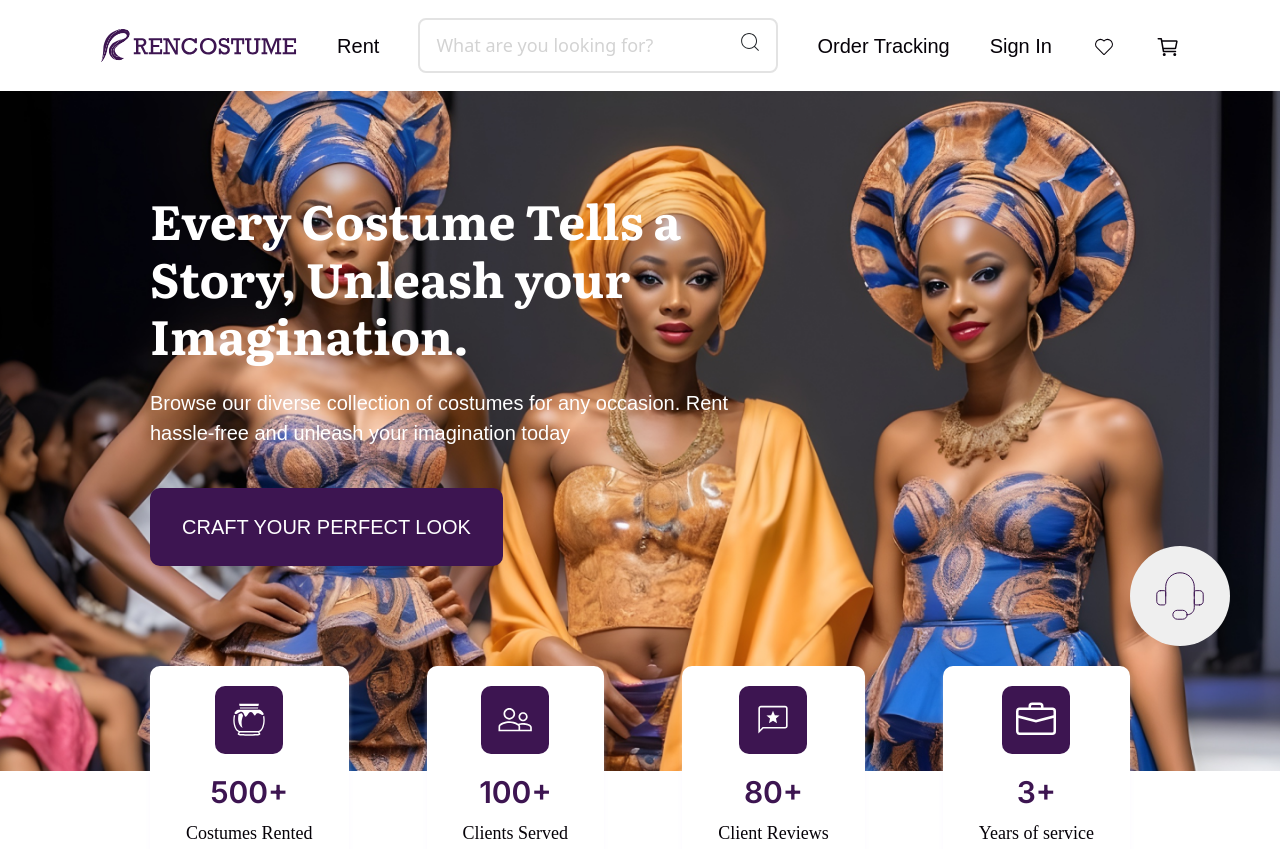
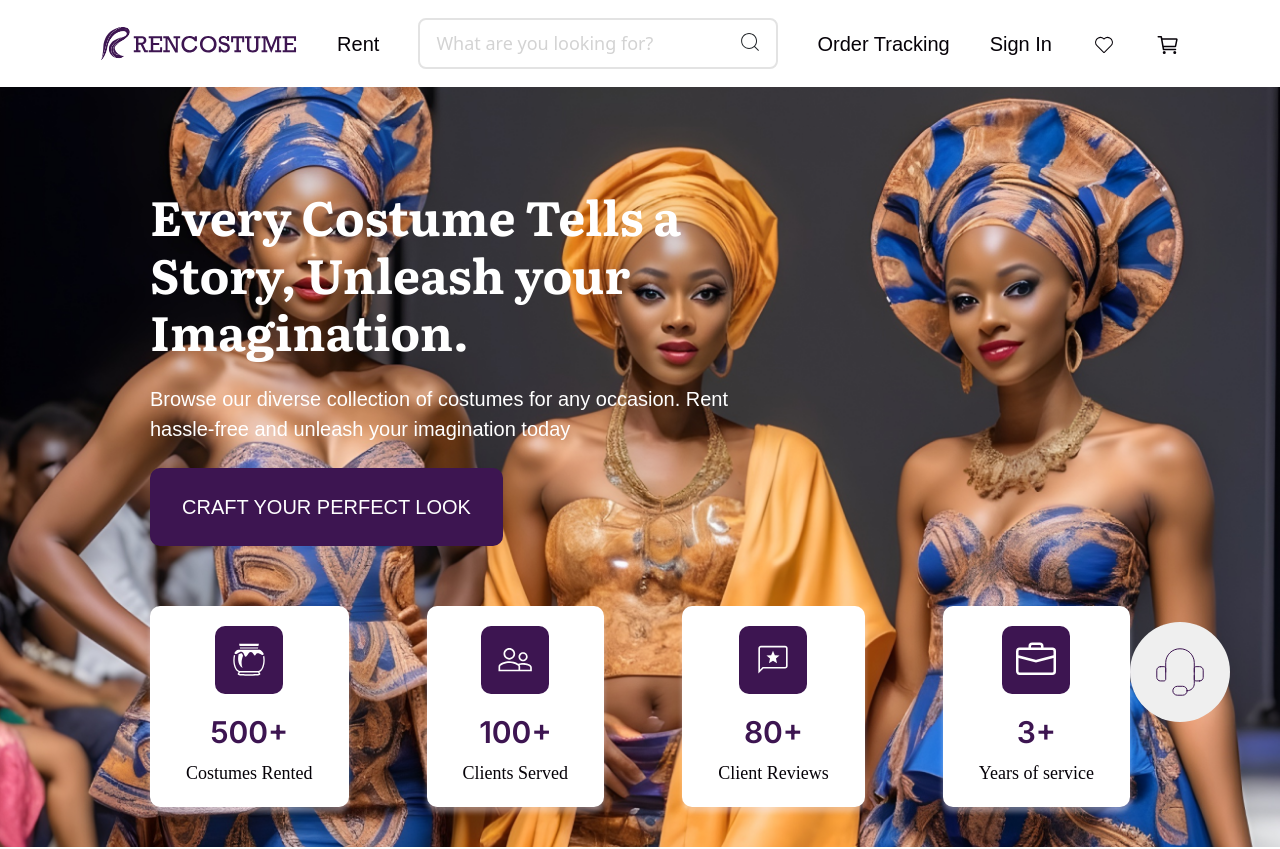
Before and after one commit to Razeetech/RENCOSTUME, a React (Vite) app: page / in a window 1280 px wide. Shown: the top 849 px of the page. Built offline with nearby package versions, Linux system fonts and the light colour scheme; a web font is replaced by a local one.

Commit message:
changing the landing page

```diff
--- a/src/Components/Header/Header.css
+++ b/src/Components/Header/Header.css
@@ -48,7 +48,7 @@ header div:first-child {
     width: 360px;
 }
 .search-box input {
-    padding: 12px 16px;
+    padding: 10px 16px;
     border-radius: 8px;
     border: 2px solid #E3E3E3;
     width: 100%;
@@ -133,16 +133,15 @@ aside a {
     header a {
         font-size: 18px;
     }
-
+    nav, .mob-nav {
+        gap: 32px;
+    }
 }
 
 @media screen and (max-width: 960px) {
     header {
         gap: 24px;
         padding: 18px 60px;
-    }
-    header > .rent {
-        display: none;
     }
     header a,
     header > .search-box input,
@@ -154,6 +153,9 @@ aside a {
 @media screen and (max-width: 740px) {
     .ham {
         display: block;
+    }
+    header > .rent {
+        display: none;
     }
     header {
         justify-content: space-between;
--- a/src/Components/LandingPage/Hero.module.css
+++ b/src/Components/LandingPage/Hero.module.css
@@ -16,7 +16,7 @@
     background-repeat: no-repeat;
     background-size: cover;
     width: 100%;
-    height: 85vh;
+    height: 95vh;
 }
 h1 {
     font-size: 48px;
@@ -51,6 +51,7 @@ h1 {
     position: static !important;
     transform: translateX(0) !important;
     font-family: 'Aceh', sans-serif;
+    margin-bottom: 0;
 }
 .heroText button {
     background-color: #3d1551;
--- a/src/Pages/Home/Home.module.css
+++ b/src/Pages/Home/Home.module.css
@@ -6,7 +6,7 @@
     position: relative;
     justify-content: space-between;
     padding: 0 150px;
-    bottom: -100px;
+    bottom: -60px;
 }
 .stat {
     max-width: 22%;
```
